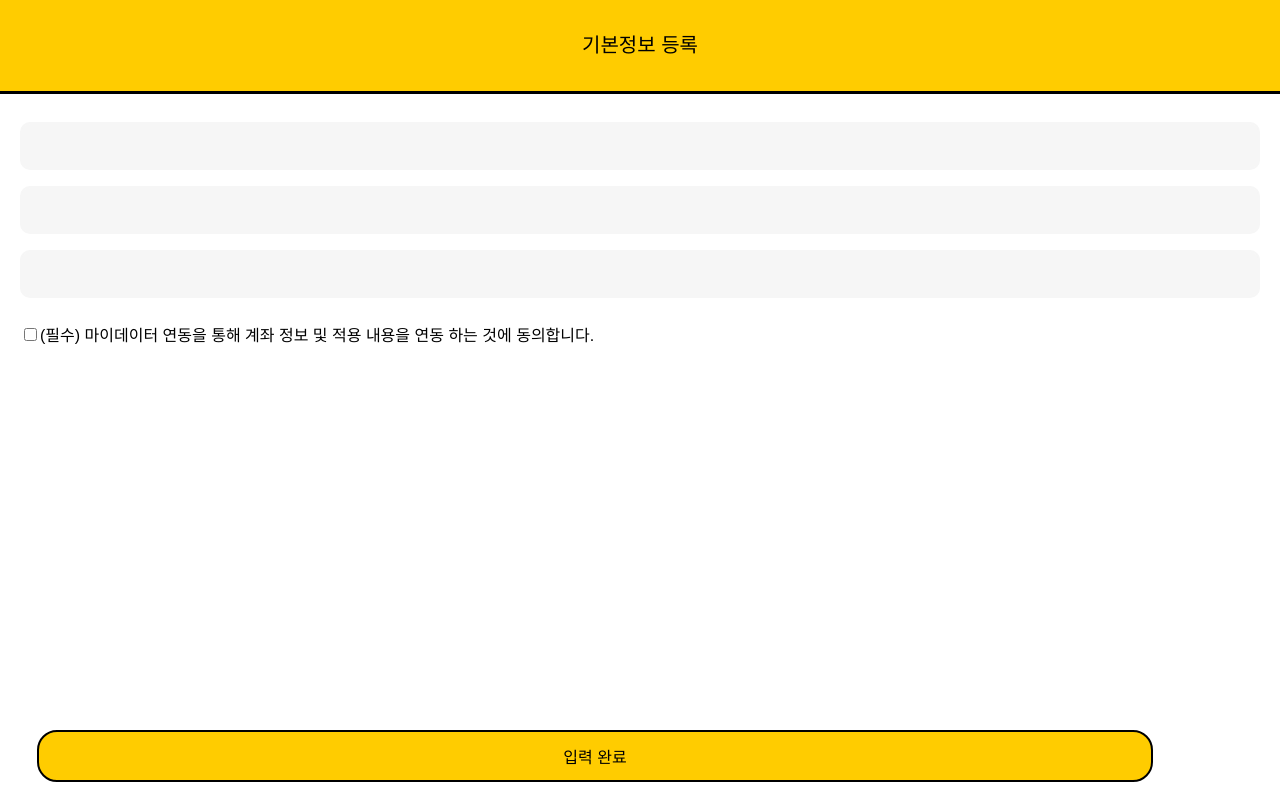
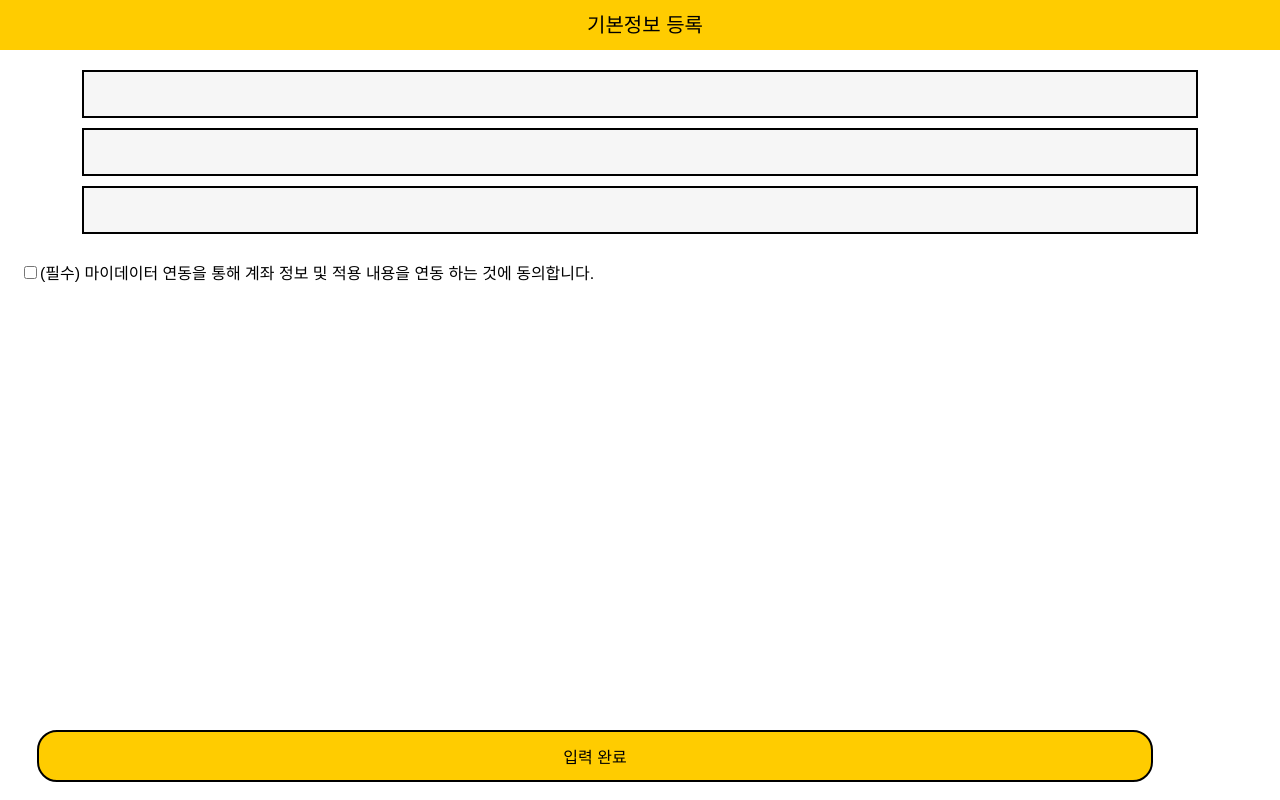
Before and after one commit to pika-two/pika-two-FE, a React (Vite) app: page /registerPage in a window 1280 px wide. Built offline with nearby package versions, Linux system fonts and the light colour scheme.

Commit message:
메인 페이지 디자인

```diff
--- a/src/components/Composition/BadgeBox.jsx
+++ b/src/components/Composition/BadgeBox.jsx
@@ -5,10 +5,10 @@ export default function BadgeBox() {
     <div style={{
         display : 'flex',
     }}>
-        <Badge background="#FFCC00">대기업</Badge>
-        <Badge background="#FFCC00">연봉 5000이상</Badge>
-        <Badge background="#FFCC00">스타트업</Badge>
-        <Badge background="#FFCC00">신입</Badge>
+        <Badge background="#FFE006">대기업</Badge>
+        <Badge background="#FFE006">연봉 5000이상</Badge>
+        <Badge background="#FFE006">스타트업</Badge>
+        <Badge background="#FFE006">신입</Badge>
     </div>
   )
 }
--- a/src/components/Composition/Header.jsx
+++ b/src/components/Composition/Header.jsx
@@ -4,7 +4,7 @@ const HeaderWrapper = styled.header`
     display : flex;
     padding : 0px 8px;
     background-color: #FC0;
-    border-bottom: solid;
+    border-bottom: ${props => props.borderBottom?props.borderBottom: '#000'};
 
 `
 
--- a/src/components/Composition/RightOnlyHeader.jsx
+++ b/src/components/Composition/RightOnlyHeader.jsx
@@ -5,7 +5,7 @@ export default function RightOnlyHeader({right,title}) {
       <Header style={
         {
             display : 'grid',
-            gridTemplateColumns : 'auto 25px'
+            gridTemplateColumns : 'auto 50px'
         }
       }>
         <div>
--- a/src/components/ui/Badge.tsx
+++ b/src/components/ui/Badge.tsx
@@ -4,11 +4,11 @@ import styled from 'styled-components';
 const Badge = styled.span`padding: 8px 10px;
 border-radius: 10px;
 font-weight: 600;
-font-size: 12px;
+font-size: 13px;
 box-shadow: 0 2px 5px rgba(0,0,0,.25);
 margin: 0 10px;
 cursor: pointer;
 background : ${props=> props.background?props.background:'#000'};
-color : white;
+color : black;
 `
 export default Badge
--- a/src/components/ui/Blank.jsx
+++ b/src/components/ui/Blank.jsx
@@ -1,6 +1,6 @@
 import styled from "styled-components";
 
 const Blank = styled.div`
-    height : 10vh;
+    height : 3vh;
 `
 export default Blank
--- a/src/components/ui/Input.jsx
+++ b/src/components/ui/Input.jsx
@@ -1,11 +1,10 @@
 import styled from "styled-components";
 
 const InputStyled = styled.input`
-width : 100%;
+width : 90%;
 height : 48px;
-border:2px solid #f6f6f6;
-border-radius:10px;
-margin:8px 0;
+border:2px solid #000000;
+margin:0 auto 10px auto;
 outline:none;
 padding:8px;
 box-sizing:border-box;
--- a/src/components/ui/Top/Top02.jsx
+++ b/src/components/ui/Top/Top02.jsx
@@ -4,11 +4,12 @@ const Top02 = styled.p`
     white-space: pre-line;
     padding: 0 12px;
     font-size: ${props => props.fontsize?props.fontsize:'20px'};
-    line-height: 40px;
+    line-height: 50px;
     word-break: keep-all;
-    text-align : center;
+    text-align : left;
     color: ${props => props.color?props.color:'#000'};
-    margin: 2%;
+    margin: 0;
+    margin-left: 10px;
     font-family:
     font-family: "Noto Sans KR", sans-serif;
 `
--- a/src/components/ui/icon/BackIcon.jsx
+++ b/src/components/ui/icon/BackIcon.jsx
@@ -5,7 +5,7 @@ export default function BackIcon({onClick}) {
       zIndex : 1,
     }}>
         <img  style={{
-            marginTop : "14px"
+            marginTop : "10px"
         }} width= "22px" height="32px" src={LeftArrow} alt="" />
     </div>
   )
--- a/src/components/ui/icon/MyPageIcon.jsx
+++ b/src/components/ui/icon/MyPageIcon.jsx
@@ -3,9 +3,10 @@ export default function BackIcon({onClick}) {
   return (
     <div onClick={onClick} style={{
       zIndex : 1,
+      marginRight: "20px"
     }}>
         <img  style={{
-            marginTop : "14px"
+            marginTop : "14px",
         }} width= "32px" height="32px" src={UserImage} alt="" />
     </div>
   )
--- a/src/pages/MainPage.jsx
+++ b/src/pages/MainPage.jsx
@@ -11,13 +11,19 @@ export default function MainPage() {
   return (
     <div>
       <RightOnlyHeader right={<MyPageIcon onClick={()=>push('/myPage')}/>} title="KB 돌아온 구직자"></RightOnlyHeader>
-      <Blank/>
-      <Blank/>
+      <div style={{
+          display: "flex",
+          justifyContent: "center",
+          background: "#FFCC00",
+        }}>
+          <Input/>
+        </div>
       <div style={ {
-        margin : "0 5vw"
+        margin : "10px 5vw"
         }}>
-        <Input />
+
         <BadgeBox/>
+        <Blank/>
         <Top02 color="#000">채용 진행 중인 공고</Top02>
         <JobPostList></JobPostList>
       </div>
--- a/src/pages/RegisterPage.jsx
+++ b/src/pages/RegisterPage.jsx
@@ -10,7 +10,11 @@ export default function RegisterPage() {
     <div>
         <GeneralHeader title="기본정보 등록"/>
         <div style={{
-            margin : '20px 20px'}
+            margin : '20px 20px',
+            display: "flex",
+            flexDirection: "column",
+            justifyContent: "center",
+          }
             }>
             <Input/>
             <Input/>
```
